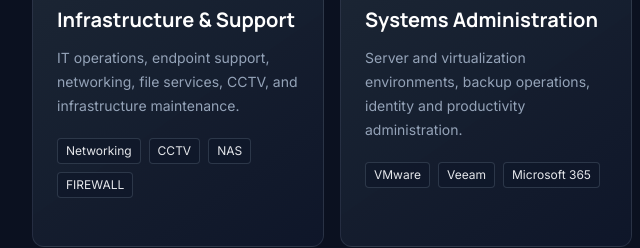
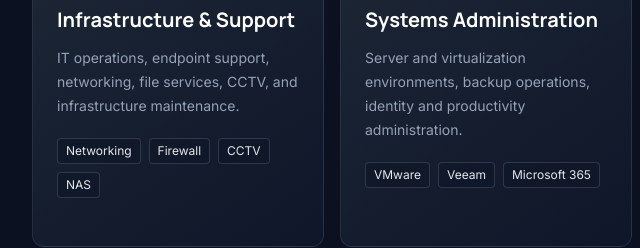
Before and after one commit to rofiqsugara00-commits/MY-PROFIL, a plain HTML site: page index.html in a window 1280 px wide. Shown: the part 1860-2108 px from the top of the page, 0-640 px from the left. Drawn offline with nearby package versions, Linux system fonts and the light colour scheme.

Commit message:
Update index.html

```diff
--- a/index.html
+++ b/index.html
@@ -172,7 +172,12 @@
         <article class="panel rounded-xl p-6">
           <div class="text-amber-400 text-2xl">01</div><h3 class="display text-xl font-bold text-white mt-5">Infrastructure & Support</h3>
           <p class="text-sm leading-6 text-slate-400 mt-3">IT operations, endpoint support, networking, file services, CCTV, and infrastructure maintenance.</p>
-          <div class="flex flex-wrap gap-2 mt-5"><span class="tag rounded px-2 py-1 text-xs">Networking</span><span class="tag rounded px-2 py-1 text-xs">CCTV</span><span class="tag rounded px-2 py-1 text-xs">NAS</span><span class="tag rounded px-2 py-1 text-xs">FIREWALL</span></div>
+          <div class="flex flex-wrap gap-2 mt-5">
+            <span class="tag rounded px-2 py-1 text-xs">Networking</span>
+            <span class="tag rounded px-2 py-1 text-xs">Firewall</span>
+            <span class="tag rounded px-2 py-1 text-xs">CCTV</span>
+            <span class="tag rounded px-2 py-1 text-xs">NAS</span>
+            </div>
         </article>
         <article class="panel rounded-xl p-6">
           <div class="text-amber-400 text-2xl">02</div><h3 class="display text-xl font-bold text-white mt-5">Systems Administration</h3>
```
